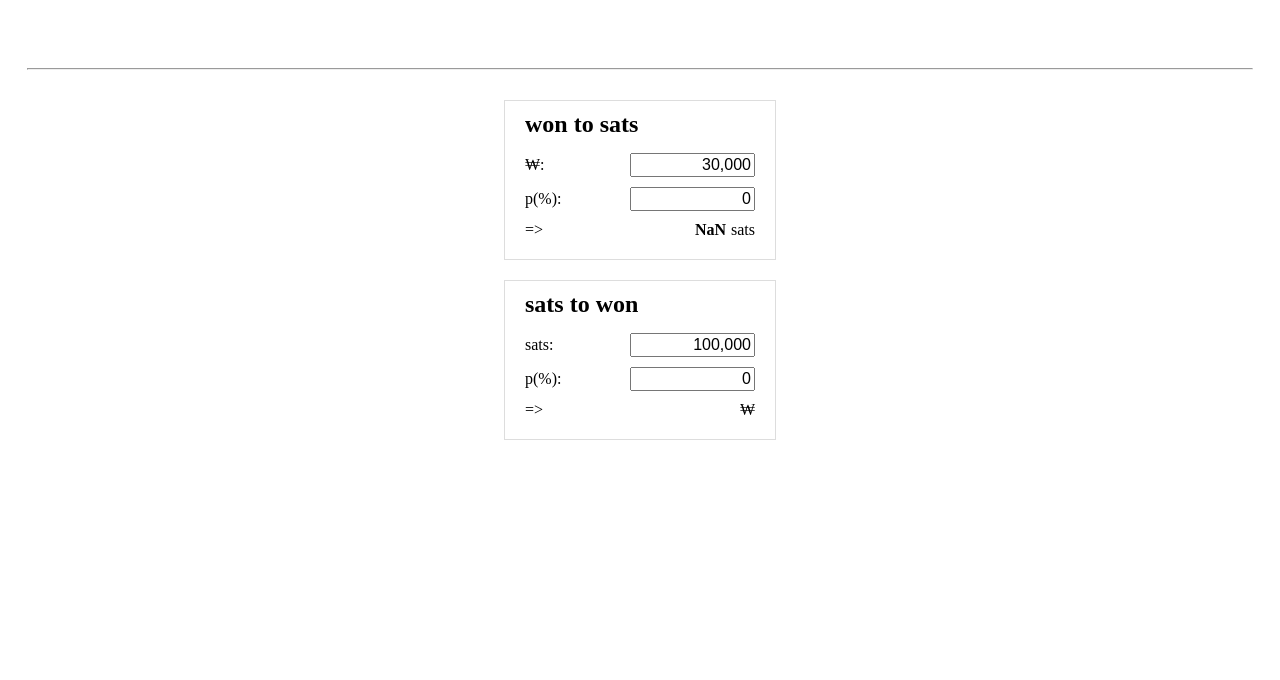
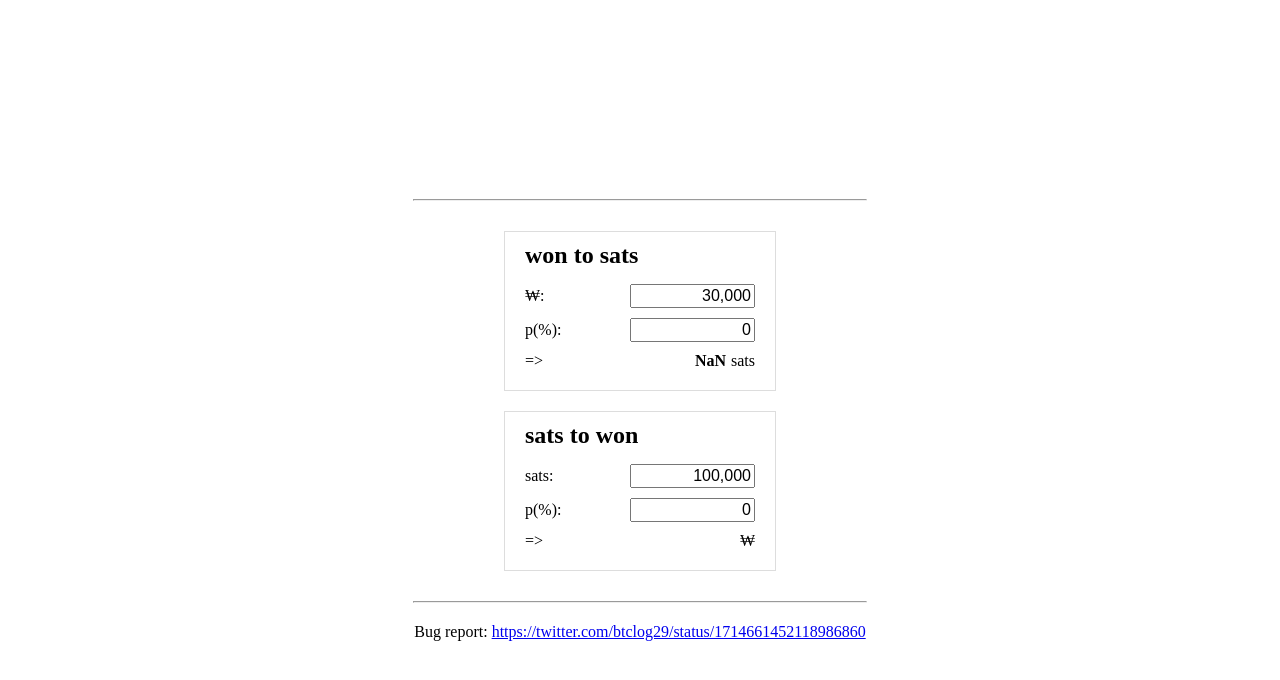
Before and after one commit to min9nim/won-to-sats, a plain HTML site: page index.html in a window 1280 px wide. Drawn offline with Linux system fonts and the light colour scheme; no server answers.

Commit message:
add bug report

```diff
--- a/index.html
+++ b/index.html
@@ -5,6 +5,9 @@
 <style>
     body {
         padding: 20px;
+        display: flex;
+        align-items: center;
+        justify-content: center;
     }
 
     section {
@@ -61,6 +64,8 @@
         width: 100%;
         text-align: right;
     }
+
+
 </style>
 <body>
 <section>
@@ -99,6 +104,10 @@
             <div class="won-result"></div>
             ₩
         </div>
+    </div>
+    <hr>
+    <div class="bug-report">
+        Bug report: <a href="https://twitter.com/btclog29/status/1714661452118986860">https://twitter.com/btclog29/status/1714661452118986860</a>
     </div>
 </section>
 <script>
```
